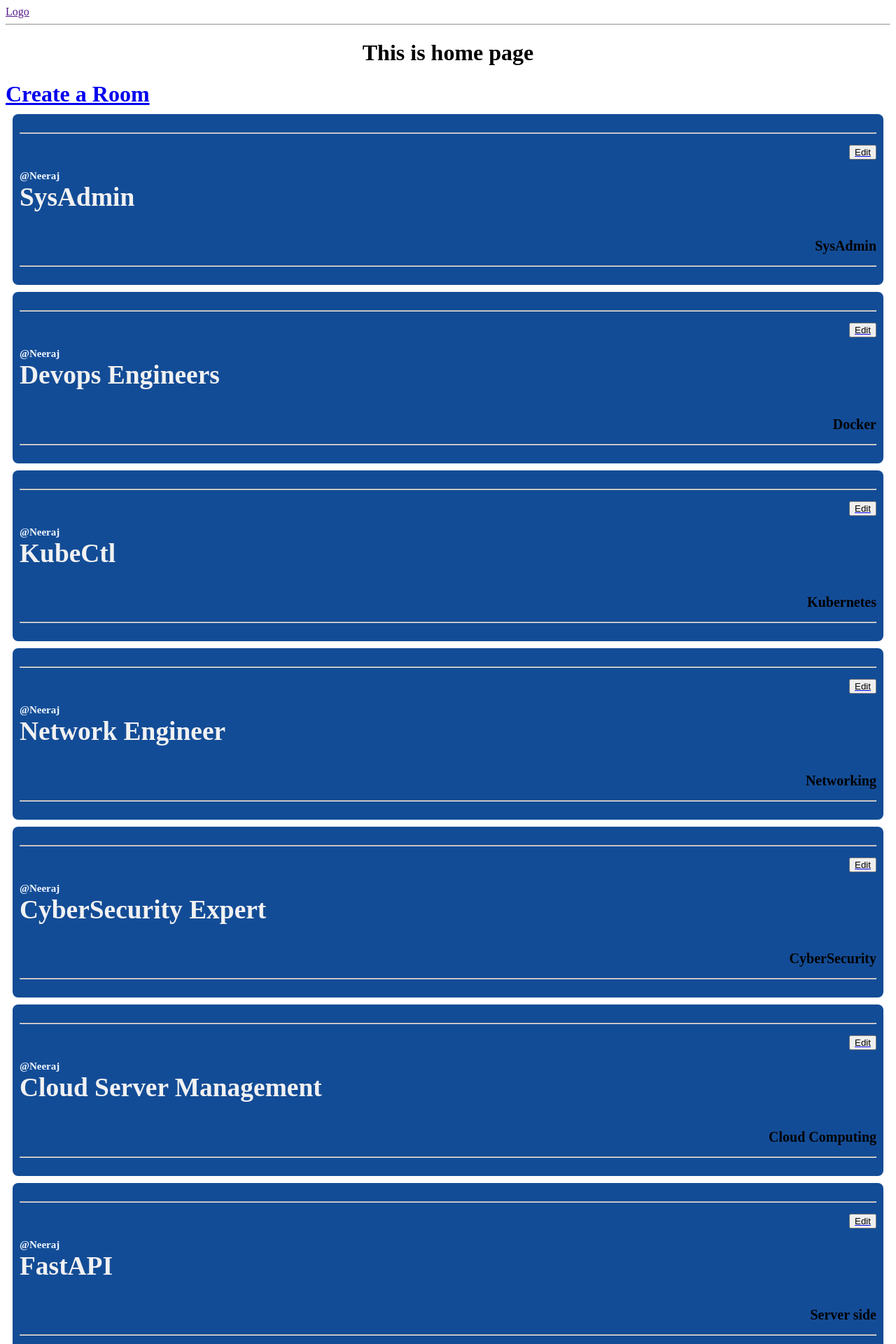
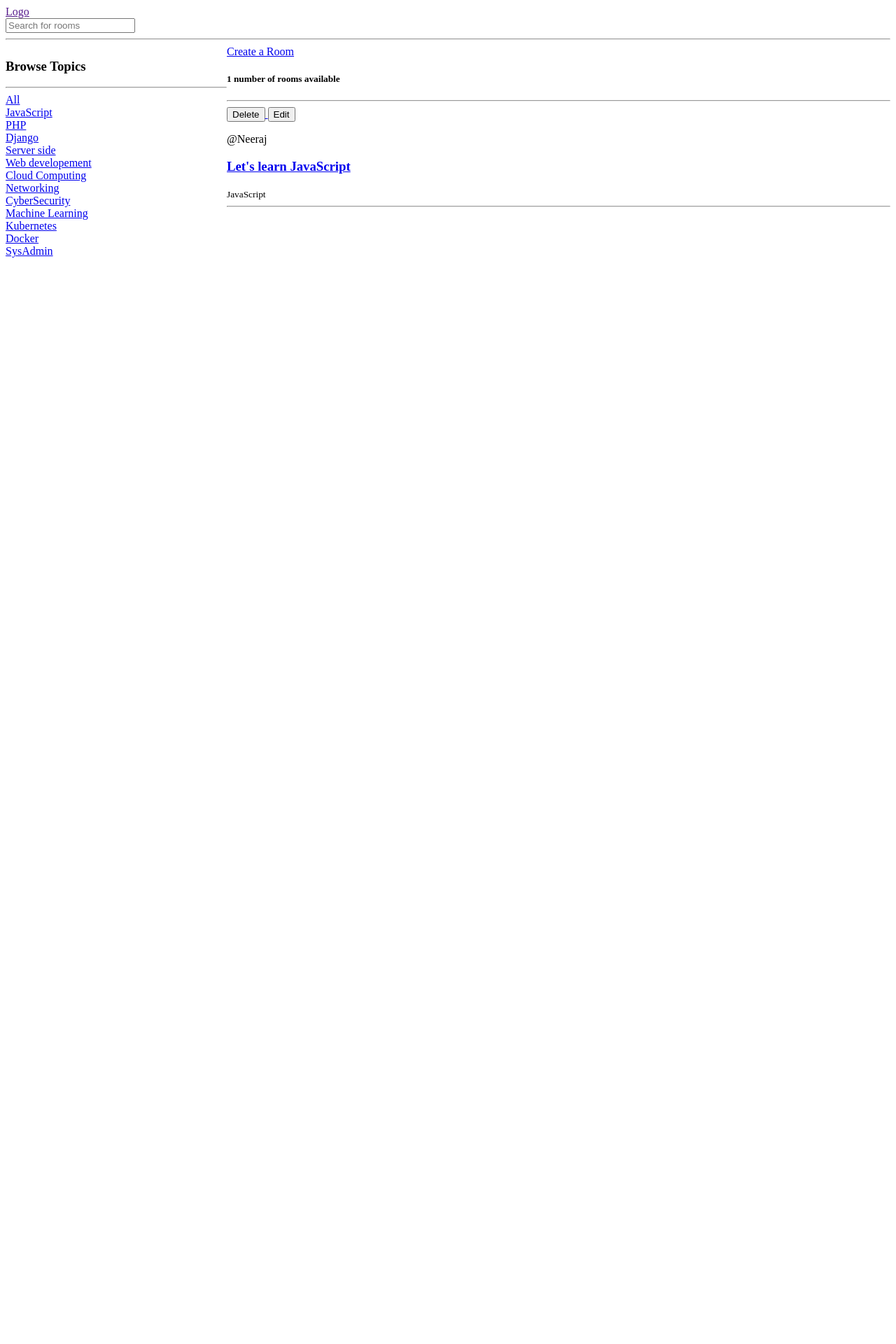
Before and after one commit to neerajmanivarnan/custom-discord-clone, a Django app: a page that uses templates/main.html in a window 1280 px wide. Shown: the top 1920 px of the page at 70% size. After the commit the page ends 368 px from the top, so only its background shows below. Run offline with Django 4.2, Linux system fonts and the light colour scheme; data comes from the database, SQL or seed files in the repository; both versions use the stored data as it was after the commit.

Commit message:
search feature added

```diff
--- a/base/templates/base/home.html
+++ b/base/templates/base/home.html
@@ -2,36 +2,60 @@
 
 {% block content %}
 
-<h1>
-    <h1 style="display: flex;justify-content: center;">
-        This is home page
-    </h1>
+<style>
+    .home-container{
+        display: grid;
+        grid-template-columns: 1fr 3fr;
+    }
+</style>
 
-    <h1 >
+<div class="home-container">
+    <div >
+        <h3>
+            Browse Topics
 
+        </h3>
+
+        <hr>
+        <a href="{% url 'home' %}">All</a>
+            {% for topic in topics %}
+
+                <div>
+                    <a href="{% url 'home'%}?q={{topic.name}}">{{topic.name}}</a>
+                </div>
+
+            {% endfor %}
+    </div>
+    <div >
         <a class="create-room" href="{% url 'create-room' %}"> Create a Room</a>
+        <h5>
+            {{room_count}} number of rooms available
+        </h5>
+        {% for rom in room %}
+            <div class="room-container" >
+                <hr>
 
-        {% for rom in room %}
-            <div class="room-container" style="margin: 10px;padding: 10px;border-radius: 8px;">
-                <hr>
-                <a href="{% url 'update-room' rom.id %}" style="display: flex;justify-content: flex-end;">
+                <a href="{% url 'delete-room' rom.id %}" >
+                    <button>Delete</button>
+                </a>
+                <a href="{% url 'update-room' rom.id %}" >
                     <button>Edit</button>
                 </a>
                 <div>
-                    <p style="font-size: 15px;margin-bottom: 0;color: aliceblue;">
+                    <p >
                         @{{rom.host.username}}
                     </p>
-                    <h3 style="margin-top: 0;">
-                         <a href="{% url 'room' rom.id %}" style="text-decoration: none;color: rgb(241, 241, 242);"> {{ rom.name }}</a>
+                    <h3 >
+                         <a href="{% url 'room' rom.id %}" > {{ rom.name }}</a>
                     </h3>
                 </div>
-                <small style="font-size: 20px;display: flex;justify-content: flex-end;">{{rom.topic.name}}</small>
+                <small >{{rom.topic.name}}</small>
                 <hr>
             </div>
 
         {% endfor%}
-    </h1>
-</h1>
+    </div>
+</div>
 
 
 
--- a/base/urls.py
+++ b/base/urls.py
@@ -5,5 +5,6 @@
     path('',views.home,name='home'),
     path('room/<str:pk>/',views.room,name='room'),
     path('create-room/',views.createRoom,name='create-room'),
-    path('update-room/<str:pk>',views.updateRoom,name='update-room')
+    path('update-room/<str:pk>',views.updateRoom,name='update-room'),
+    path('delete-room/<str:pk>',views.deleteRoom,name='delete-room')
 ]
--- a/base/views.py
+++ b/base/views.py
@@ -1,7 +1,8 @@
 from django.shortcuts import render,redirect
 from django.http import HttpResponse
-from .models import Room
+from .models import Room,Topic
 from .forms import RoomForm
+from django.db.models import Q
 
 # rooms = [
 #     {'id' : '1','name':'Learn Python'},
@@ -10,8 +11,21 @@
 # ]
 
 def home(request):
-    rooms = Room.objects.all()
-    context = {'room':rooms}
+    count =0
+    q = request.GET.get('q') if request.GET.get('q') != None else ''
+    # rooms = Room.objects.filter(topic__name__icontains=q)
+    rooms = Room.objects.filter(Q(topic__name__icontains=q) |
+        Q(name__icontains=q) |
+        Q(description__icontains=q)
+
+    )
+    count = rooms.count()
+
+
+    # rooms = Room.objects.all()
+    topic  = Topic.objects.all()
+
+    context = {'room':rooms,'topics':topic,'room_count':count}
     return render(request,'base/home.html',context)
 
 def room(request, pk):
@@ -47,3 +61,12 @@
             return redirect('home')
     context = {'form':form}
     return render(request,'base/room_form.html',context)
+
+
+def deleteRoom(request,pk):
+    room = Room.objects.get(id=pk)
+    if request.method == 'POST':
+        room.delete()
+        return redirect('home')
+    else:
+        return render(request,'base/delete.html',{'obj':room})
--- a/templates/main.html
+++ b/templates/main.html
@@ -4,12 +4,8 @@
     <meta charset="UTF-8">
     <meta name="viewport" content="width=device-width, initial-scale=1.0">
     <title>Document</title>
-    <link rel="stylesheet" href="style.css">
-    <style>
-        .room-container{
-            background-color: rgb(19, 76, 150);
-        }
-    </style>
+
+
 </head>
 <body>
     {% include 'navigation.html' %}
--- a/templates/navigation.html
+++ b/templates/navigation.html
@@ -1,5 +1,8 @@
 <a href="">
     Logo
+
 </a>
-
+<form action="{% url 'home' %}" method="get">
+    <input type="text" name="q" placeholder="Search for rooms"/>
+</form>
 <hr>
```
Also changed, not shown: base/templates/base/delete.html (added, +18 -0 lines), db.sqlite3.
